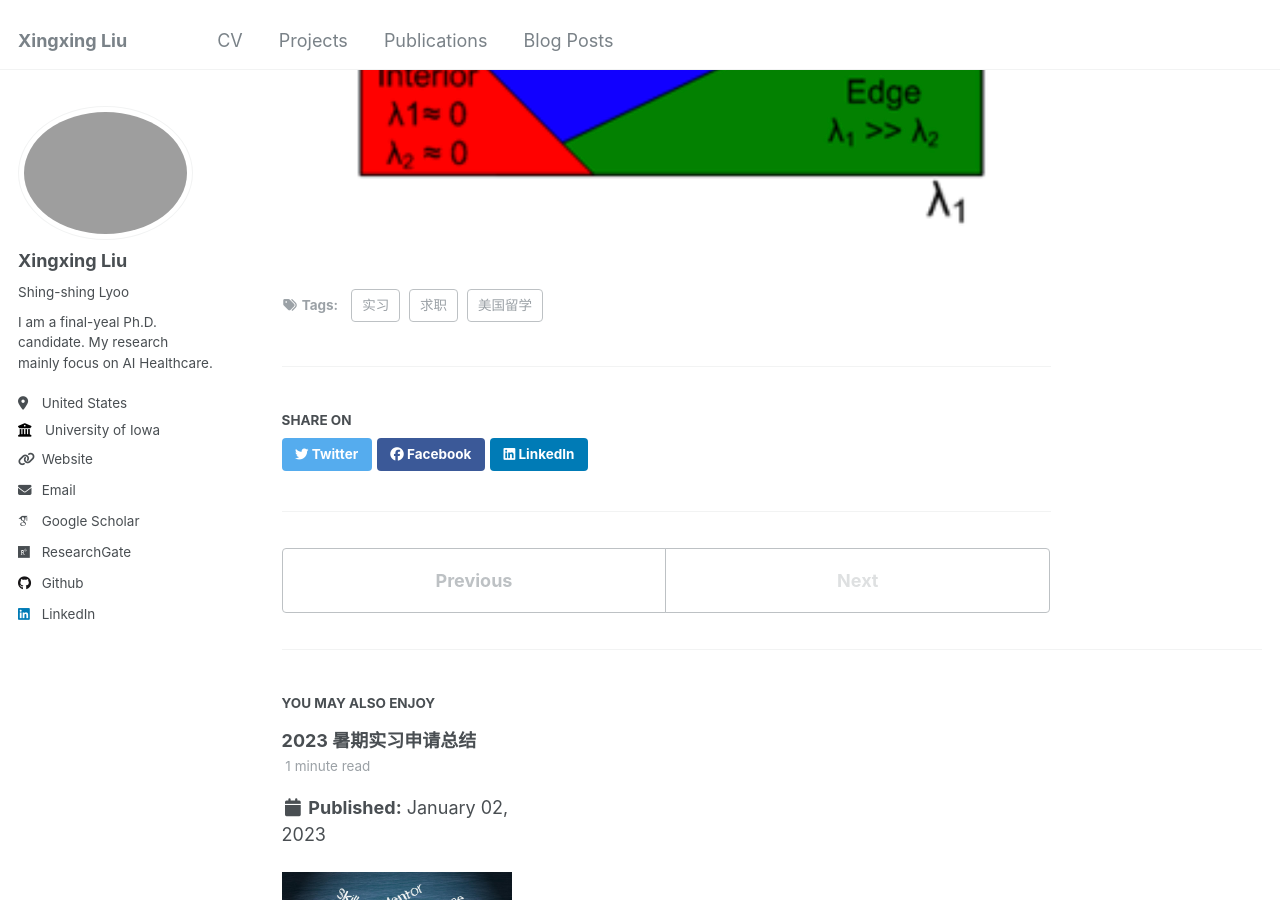
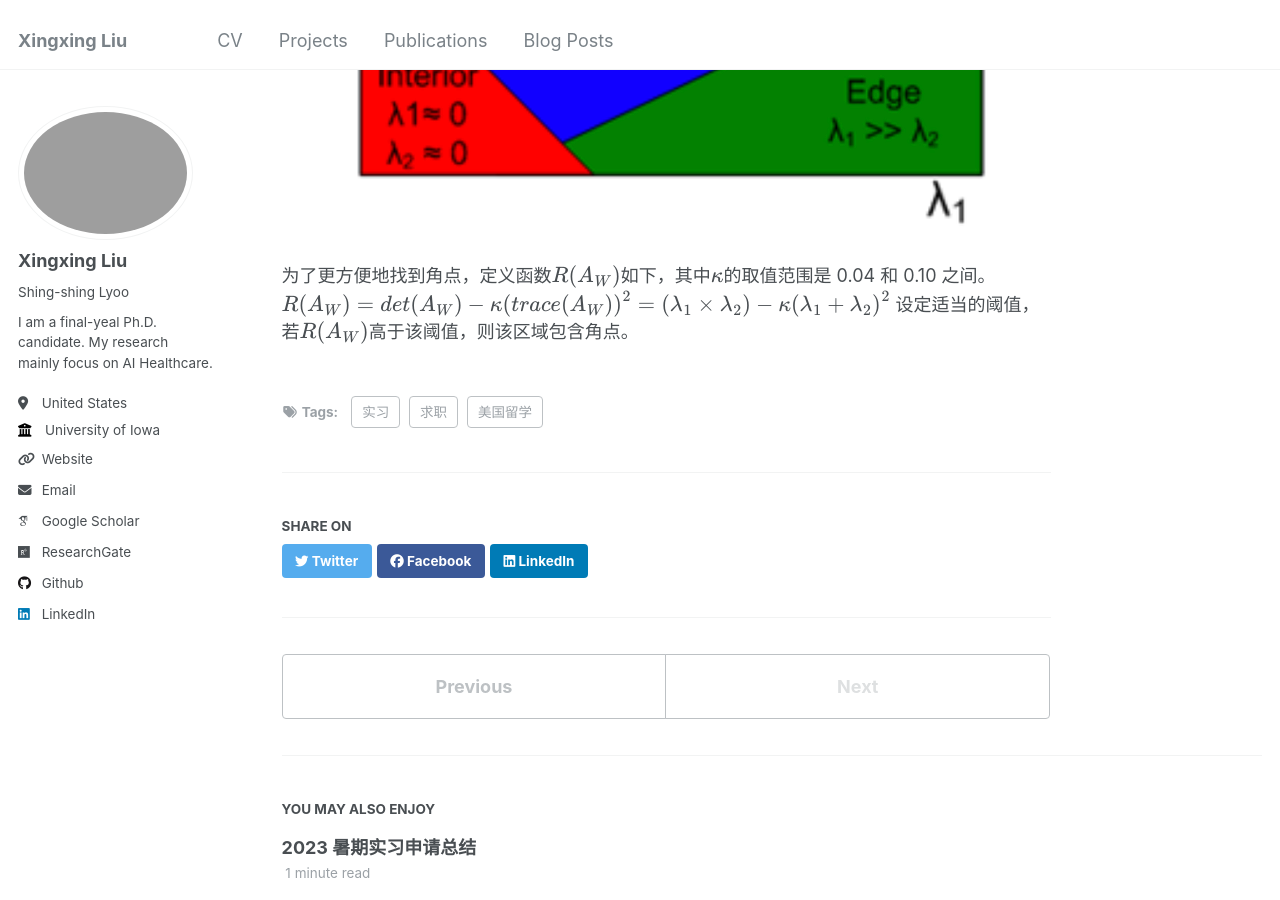
Before and after one commit to xxliu1996/xxliu1996.github.io, a Jekyll site: the page built from _posts/2023-03-05-blog-post_harris-corner-detection.md, in a window 1280 px wide and 900 px high, scrolled down 2517 px. Built offline with Jekyll 4.4.1, drawn with Linux system fonts in a browser that asks for light colours; some web fonts are replaced; some of the changed text lies outside the part shown.

Commit message:
update the post of harris corner detection

```diff
--- a/_posts/2023-03-05-blog-post_harris-corner-detection.md
+++ b/_posts/2023-03-05-blog-post_harris-corner-detection.md
@@ -67,3 +67,7 @@ $$
 * $$\lambda_1$$和$$\lambda_2$$都很小：窗口$$W$$所包围的区域存在角点。
 
 <img src='/images/blog/2023-harris-corner-detection/corner-detection-3.png'>
+
+为了更方便地找到角点，定义函数$$R(A_W)$$如下，其中$$\kappa$$的取值范围是 0.04 和 0.10 之间。
+$$R(A_W) = det (A_W) - \kappa {(trace(A_W))}^{2} = (\lambda_1 \times \lambda_2) - \kappa {(\lambda_1 + \lambda_2)}^{2}$$
+设定适当的阈值，若$$R(A_W)$$高于该阈值，则该区域包含角点。
```
